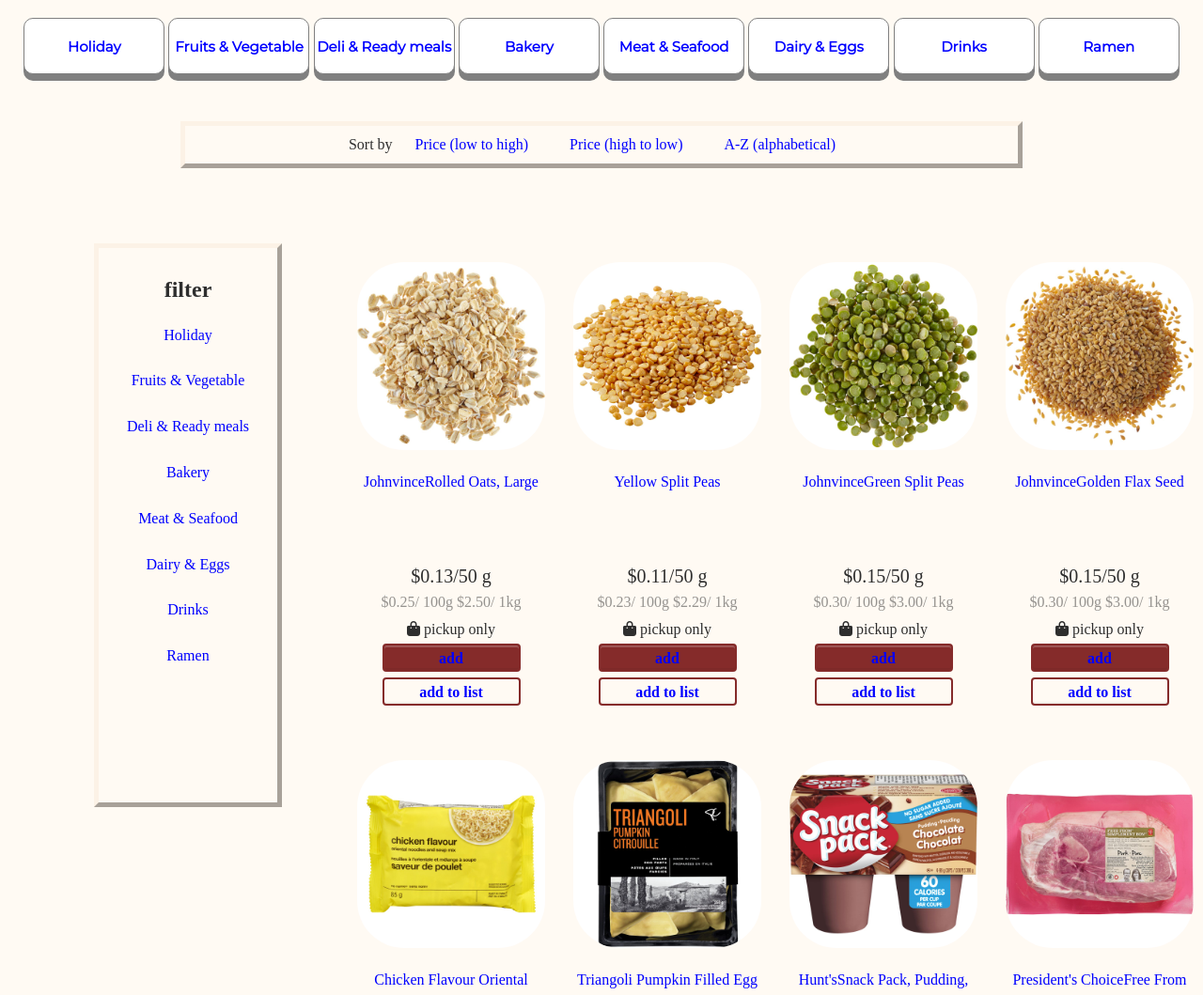
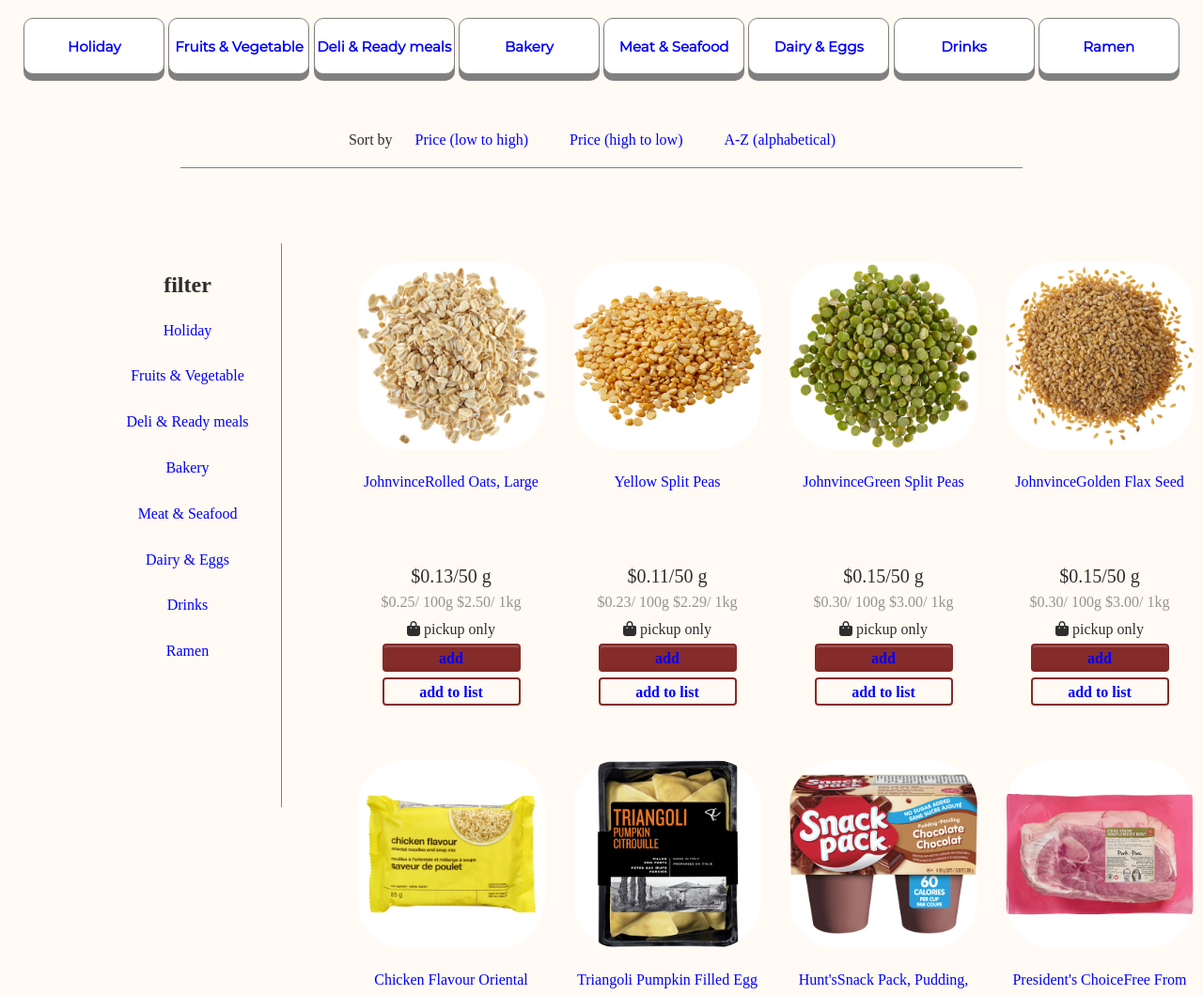
Before and after one commit to mai5hara/midterm_chris-sgrocerystore, a plain HTML site: page DepartmentsPage/Food.html in a window 1280 px wide. Shown: the part 260-1319 px from the top of the page at 94% size. Drawn offline with Linux system fonts and the light colour scheme.

Commit message:
just changed product page's lines for consistency

```diff
--- a/css/ProductList.css
+++ b/css/ProductList.css
@@ -52,7 +52,7 @@
 .genre-bar{
     width: 70%;
     height: 50px;
-    border: 5px outset rgb(252, 242, 230);
+    border-bottom: 1px solid gray;
     margin: 30px auto;
     line-height: 40px;
 }
@@ -65,7 +65,7 @@
     float: left;
     margin-top: 30px;
     margin-left: 100px;
-    border: 5px outset rgb(252, 242, 230);
+    border-right: 1px solid gray;
     padding: 30px 0;
 }
 .genre-box h2{
```
